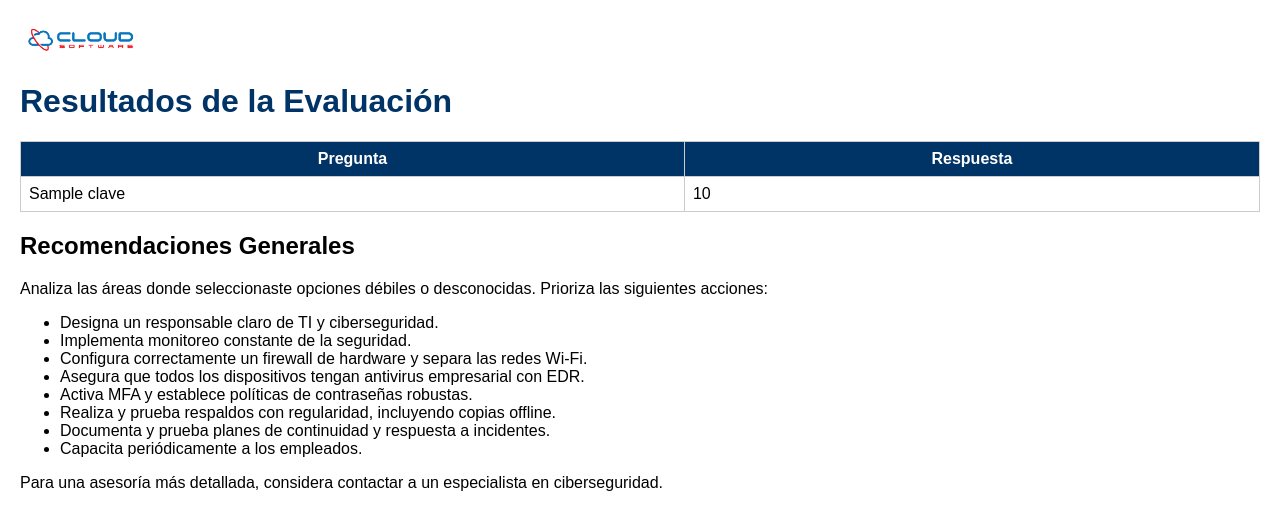
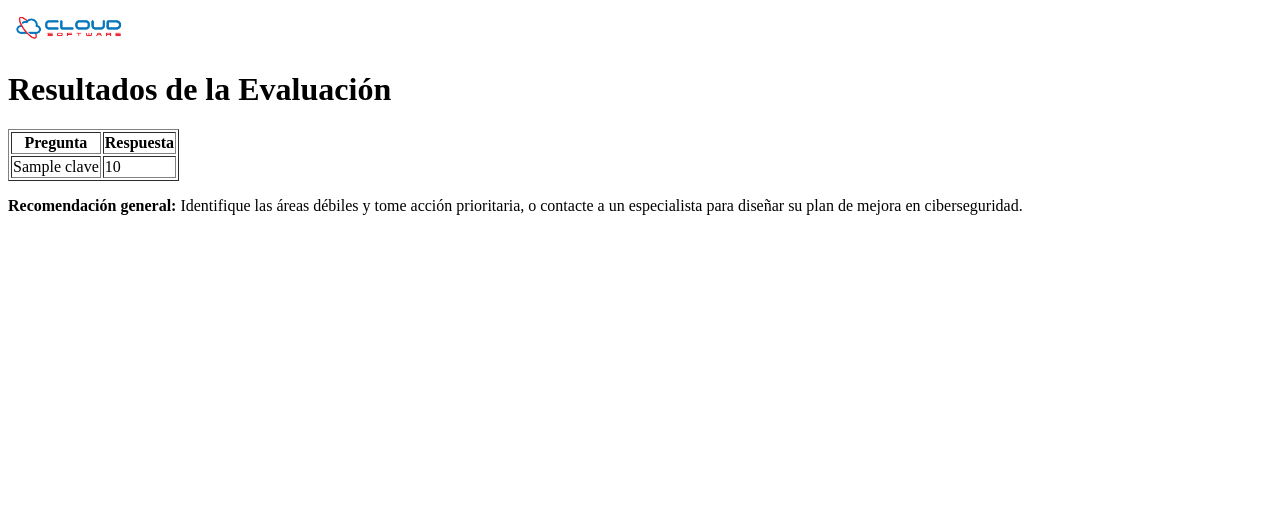
Before and after one commit to flasso/evaluador-ciberseguridad-web, a Flask app: template templates/resultados.html in a window 1280 px wide. Shown: the top 530 px of the page. Run offline with Flask 3, Linux system fonts and the light colour scheme; the template is opened without the code that fills it: most values are stand-ins (such as "Sample title", 1, 10 or a date in 2020).

```diff
--- a/app.py
+++ b/app.py
@@ -35,11 +35,7 @@ segmentos = {
 @app.route("/", methods=["GET", "POST"])
 def index():
     if request.method == "POST":
-        respuestas = {}
-        for segmento, preguntas in segmentos.items():
-            for idx, (pregunta, opciones) in enumerate(preguntas):
-                key = f"{segmento}_{idx}"
-                respuestas[pregunta] = request.form.get(key, "No respondida")
+        respuestas = dict(request.form)
         return render_template("resultados.html", respuestas=respuestas)
     return render_template("index.html", segmentos=segmentos)
 
--- a/templates/resultados.html
+++ b/templates/resultados.html
@@ -2,41 +2,17 @@
 <html lang="es">
 <head>
 <meta charset="UTF-8">
-<title>Resultados de la Evaluación</title>
-<style>
-body { font-family: Arial, sans-serif; margin: 20px; }
-h1 { color: #003366; }
-table { width: 100%; border-collapse: collapse; margin-top: 20px; }
-th, td { border: 1px solid #ccc; padding: 8px; }
-th { background-color: #003366; color: #fff; }
-.recomendaciones { margin-top: 20px; }
-</style>
+<title>Resultados</title>
 </head>
 <body>
-<img src="{{ url_for('static', filename='logo.png') }}" width="120" alt="Logo">
+<img src="{{ url_for('static', filename='logo.png') }}" width="120">
 <h1>Resultados de la Evaluación</h1>
-
-<table>
+<table border="1">
 <tr><th>Pregunta</th><th>Respuesta</th></tr>
 {% for pregunta, respuesta in respuestas.items() %}
 <tr><td>{{ pregunta }}</td><td>{{ respuesta }}</td></tr>
 {% endfor %}
 </table>
-
-<div class="recomendaciones">
-<h2>Recomendaciones Generales</h2>
-<p>Analiza las áreas donde seleccionaste opciones débiles o desconocidas. Prioriza las siguientes acciones:</p>
-<ul>
-<li>Designa un responsable claro de TI y ciberseguridad.</li>
-<li>Implementa monitoreo constante de la seguridad.</li>
-<li>Configura correctamente un firewall de hardware y separa las redes Wi-Fi.</li>
-<li>Asegura que todos los dispositivos tengan antivirus empresarial con EDR.</li>
-<li>Activa MFA y establece políticas de contraseñas robustas.</li>
-<li>Realiza y prueba respaldos con regularidad, incluyendo copias offline.</li>
-<li>Documenta y prueba planes de continuidad y respuesta a incidentes.</li>
-<li>Capacita periódicamente a los empleados.</li>
-</ul>
-<p>Para una asesoría más detallada, considera contactar a un especialista en ciberseguridad.</p>
-</div>
+<p><strong>Recomendación general:</strong> Identifique las áreas débiles y tome acción prioritaria, o contacte a un especialista para diseñar su plan de mejora en ciberseguridad.</p>
 </body>
 </html>
```
Also changed, not shown: templates/index.html (+8 -16 lines).
